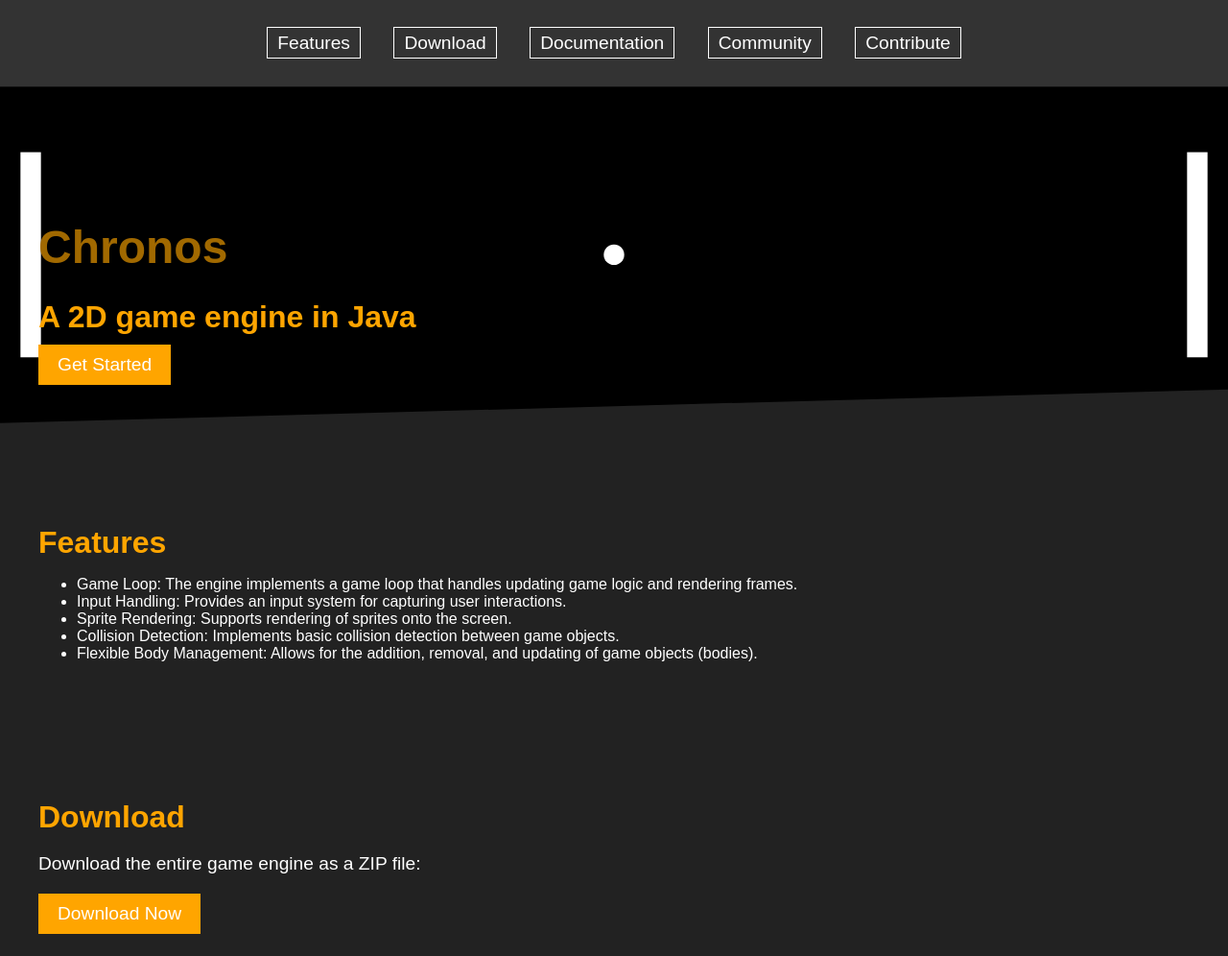
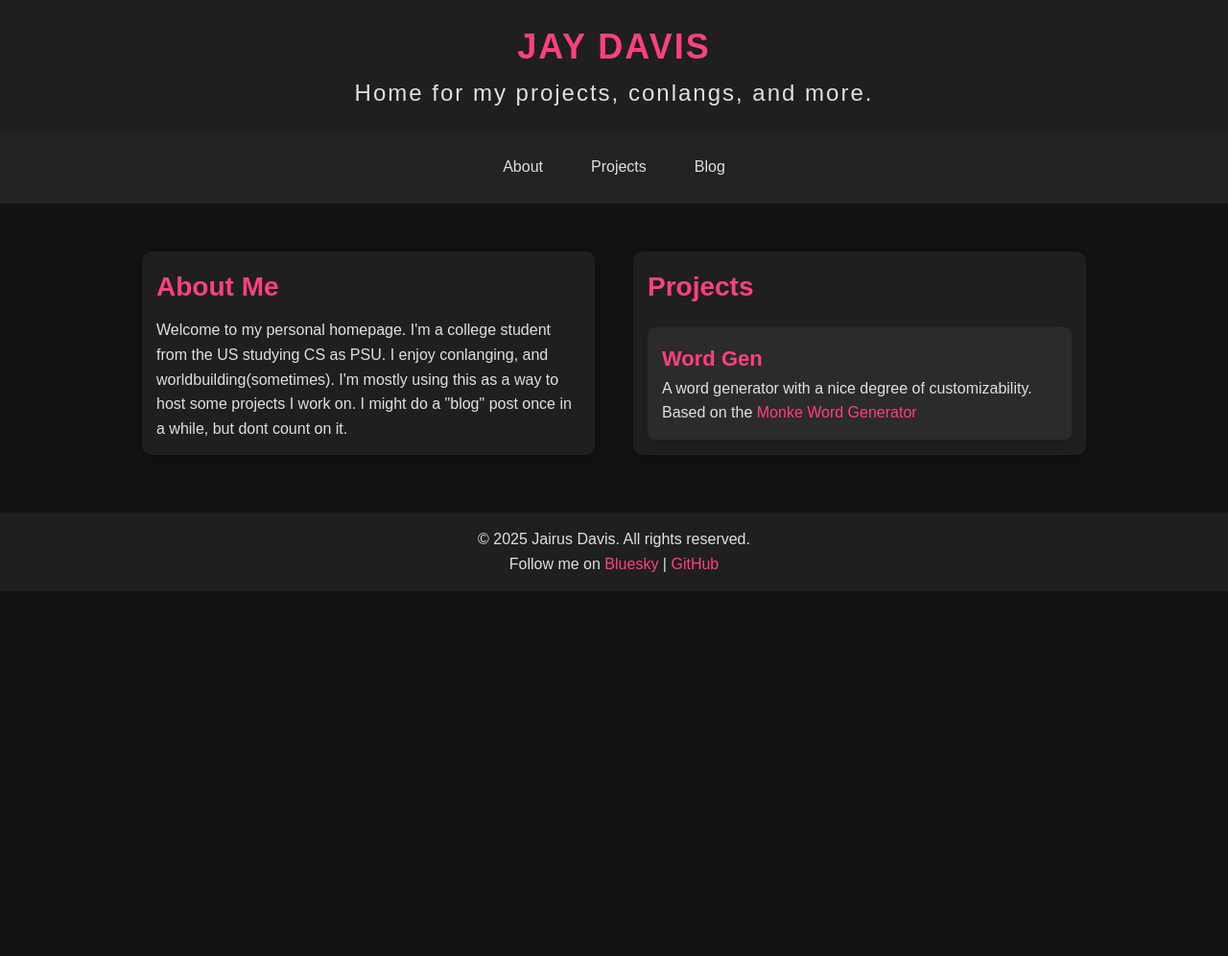
Before and after one commit to imma-Spring/imma-Spring.github.io, a plain HTML site: page index.html in a window 1280 px wide. Shown: the top 996 px of the page at 96% size. After the commit the page ends 800 px from the top, so only its background shows below. Drawn offline with Linux system fonts and the light colour scheme.

Commit message:
created homepage

```diff
--- a/index.css
+++ /dev/null
@@ -1,3 +0,0 @@
-section {
-    clip-path: polygon(0 0, 100% 0, 100% 90%, 0% 100%);
-}
--- a/index.html
+++ b/index.html
@@ -3,80 +3,51 @@
 <head>
   <meta charset="UTF-8">
   <meta name="viewport" content="width=device-width, initial-scale=1.0">
-    <title>Chronos - A 2D Game Engine in Java</title>
-    <link rel="stylesheet" href="styles.css">
-    <link rel="stylesheet" href="index.css">
+  <meta name="description" content="Website of Jay Davis to host his conlangs as well as any projects he makes.">
+  <meta name="author" content="Jay Davis">
+  <title>Jay Davis</title>
+
+  <link rel="stylesheet" href="style.css">
 </head>
 <body>
   <header>
-        <nav>
-            <ul>
-                <li><a href="#features">Features</a></li>
-                <li><a href="#download">Download</a></li>
-                <li><a href="docs.html">Documentation</a></li>
-                <li><a href="#community">Community</a></li>
-                <li><a href="#contribute">Contribute</a></li>
-            </ul>
-        </nav>
+    <h1>Jay Davis</h1>
+    <p>Home for my projects, conlangs, and more.</p>
   </header>
 
-    <section id="hero">
+  <div class="navbar">
+    <a href="#about">About</a>
+    <a href="#projects">Projects</a>
+    <a href="#blog">Blog</a>
+  </div>
+
   <div class="container">
-            <h1>Chronos</h1>
-            <h2>A 2D game engine in Java</h2>
-            <a href="#features" class="btn">Get Started</a>
+    <!-- About Section -->
+    <div class="section" id="about">
+      <h2>About Me</h2>
+      <p>Welcome to my personal homepage. I'm a college student from the US studying CS as PSU. I enjoy conlanging, and worldbuilding(sometimes). I'm mostly using this as a way to host some projects I work on. I might do a "blog" post once in a while, but dont count on it.</p>
     </div>
-    </section>
 
-    <section id="features">
-        <div class="container">
-            <h2>Features</h2>
-            <ul>
-                <li>Game Loop: The engine implements a game loop that handles updating game logic and rendering frames.</li>
-                <li>Input Handling: Provides an input system for capturing user interactions.</li>
-                <li>Sprite Rendering: Supports rendering of sprites onto the screen.</li>
-                <li>Collision Detection: Implements basic collision detection between game objects.</li>
-                <li>Flexible Body Management: Allows for the addition, removal, and updating of game objects (bodies).</li>
-            </ul>
+    <!-- Projects Section -->
+    <div class="section" id="projects">
+      <h2>Projects</h2>
+      <div class="card">
+          <h3><a href='#'>Word Gen</a></h3>
+        <p>A word generator with a nice degree of customizability. Based on the <a href="https://monke.lunah.dev">Monke Word Generator</a></p>
       </div>
-    </section>
-
-    <section id="download">
-        <div class="container">
-            <h2>Download</h2>
-            <p>Download the entire game engine as a ZIP file:</p>
-            <a href="https://github.com/imma-Spring/Chronos/archive/refs/heads/main.zip" class="btn">Download Now</a>
+<!-------
+      <div class="card">
+        <h3>Project 2</h3>
+        <p>Another project I've worked on...</p>
+        <a href="#">See More</a>
       </div>
-    </section>
-
-    <section id="docs">
-        <div class="container">
-            <h2>Documentation</h2>
-            <p>Explore the documentation to get started with Chronos Engine:</p>
-            <a href="docs.html" class="btn">Read Documentation</a>
+/------->
     </div>
-    </section>
-
-    <section id="community">
-        <div class="container">
-            <h2>Community</h2>
-            <p>Join our community to connect with other developers and get support:</p>
-            <a href="https://github.com/imma-Spring/Chronos/discussions" class="btn">Join Community</a>
   </div>
-    </section>
-
-    <section id="contribute">
-        <div class="container">
-            <h2>Contribute</h2>
-            <p>Help us improve Chronos Engine by contributing:</p>
-            <a href="https://github.com/imma-Spring/Chronos/blob/main/CONTRIBUTING.md" class="btn">Contribute Now</a>
-        </div>
-    </section>
 
   <footer>
-        <div class="container">
-            <p>&copy; 2023 Chronos Engine</p>
-        </div>
+    <p>&copy; 2025 Jairus Davis. All rights reserved.</p>
+    <p>Follow me on <a href="#">Bluesky</a> | <a href="#">GitHub</a></p>
   </footer>
 </body>
 </html>
--- /dev/null
+++ b/style.css
@@ -0,0 +1,113 @@
+* {
+      margin: 0;
+      padding: 0;
+      box-sizing: border-box;
+    }
+
+    body {
+      background-color: #121212;
+      color: #e0e0e0;
+      font-family: 'Arial', sans-serif;
+      line-height: 1.6;
+      overflow-x: hidden;
+    }
+
+    header {
+      background-color: #1f1f1f;
+      padding: 20px;
+      text-align: center;
+      font-size: 24px;
+      letter-spacing: 2px;
+    }
+
+    header h1 {
+      color: #ff4081;
+      font-size: 36px;
+      text-transform: uppercase;
+    }
+
+    .navbar {
+      display: flex;
+      justify-content: center;
+      background-color: #222222;
+      padding: 10px 0;
+    }
+
+    .navbar a {
+      color: #e0e0e0;
+      text-decoration: none;
+      padding: 15px 25px;
+      transition: background-color 0.3s ease;
+    }
+
+    .navbar a:hover {
+      background-color: #ff4081;
+      color: #121212;
+    }
+
+    .container {
+      width: 80%;
+      margin: 30px auto;
+      display: flex;
+      justify-content: space-between;
+      flex-wrap: wrap;
+    }
+
+    .section {
+      flex: 1;
+      margin: 20px;
+      background-color: #1f1f1f;
+      border-radius: 10px;
+      padding: 15px;
+      box-shadow: 0 4px 12px rgba(0, 0, 0, 0.2);
+    }
+
+    .section h2 {
+      color: #ff4081;
+      font-size: 28px;
+      margin-bottom: 10px;
+    }
+
+    .section p {
+      font-size: 16px;
+      color: #e0e0e0;
+    }
+
+    .card {
+      background-color: #2b2b2b;
+      margin-top: 20px;
+      padding: 15px;
+      border-radius: 8px;
+      box-shadow: 0 4px 8px rgba(0, 0, 0, 0.1);
+    }
+
+    .card h3 {
+      color: #ff4081;
+      font-size: 22px;
+    }
+
+    .card a {
+      color: #ff4081;
+      text-decoration: none;
+    }
+
+    .card a:hover {
+      text-decoration: underline;
+    }
+
+    footer {
+      background-color: #1f1f1f;
+      color: #e0e0e0;
+      text-align: center;
+      padding: 15px;
+      margin-top: 40px;
+    }
+
+    footer a {
+      color: #ff4081;
+      text-decoration: none;
+    }
+
+    footer a:hover {
+      text-decoration: underline;
+    }
--- a/styles.css
+++ /dev/null
@@ -1,122 +0,0 @@
-body {
-    font-family: Arial, sans-serif;
-    margin: 0;
-    padding: 0;
-    background-color: #222;
-    color: #fff;
-}
-
-header {
-    background-color: #333;
-    color: #fff;
-    padding: 10px 0;
-    width: 100%;
-    top: 0;
-    z-index: 1000;
-}
-a {
-    color: #fff;
-    text-decoration: none;
-}
-
-a:visited {
-    color: #FFA500; /* Orange */
-    border-color: #FFA500; /* Border color same as text color */
-}
-
-nav a:visited {
-    color: white;
-    border-color: white;
-}
-
-nav ul {
-    list-style-type: none;
-    padding: 0;
-    text-align: center;
-}
-
-nav li {
-    display: inline-block;
-    margin: 0 10px;
-}
-
-nav a {
-    color: #fff;
-    text-decoration: none;
-    font-size: 1.2em;
-    border: 1px solid #fff;
-    padding: 5px 10px;
-    margin: 5px;
-    line-height: 2;
-    transition: background-color 0.5s; /* Add transition effect */
-}
-
-nav a:hover {
-    background-color: #a1690086; /* Semi-transparent orange */
-}
-
-.container {
-    max-width: 1200px;
-    margin: 0 auto;
-    padding: 20px;
-    margin-top: 60px; /* Added to give space for the sticky header */
-}
-
-h1, h2, h3 {
-    margin-bottom: 10px;
-}
-
-h1 {
-    font-size: 3em;
-    color: #a16900; /* Orange */
-}
-
-h2 {
-    font-size: 2em;
-    color: #FFA500; /* Orange */
-}
-
-p {
-    font-size: 1.2em;
-    margin-bottom: 20px;
-}
-
-a.btn {
-    display: inline-block;
-    padding: 10px 20px;
-    background-color: #FFA500; /* Orange */
-    color: #fff;
-    text-decoration: none;
-    font-size: 1.2em;
-    transition: background-color 0.3s;
-}
-
-a.btn:hover {
-    background-color: #FF8C00; /* Slightly darker orange */
-}
-
-
-
-footer {
-    background-color: #333;
-    color: #fff;
-    text-align: center;
-    padding: 10px 0;
-}
-
-.background {
-    position: absolute;
-    top: 0;
-    left: 0;
-    width: 100%;
-    height: 100%;
-    z-index: -1;
-}
-
-#hero {
-    padding: 20px;
-    position: relative;
-    background-image: url('pong.svg'); /* Path to your SVG file */
-    background-size: cover;
-    background-position: center;
-}
```
Also changed, not shown: docs.html (deleted, +0 -159 lines), script.js (deleted, +0 -13 lines), pong.svg (deleted). Lines whose indentation alone changed are shown as unchanged.
